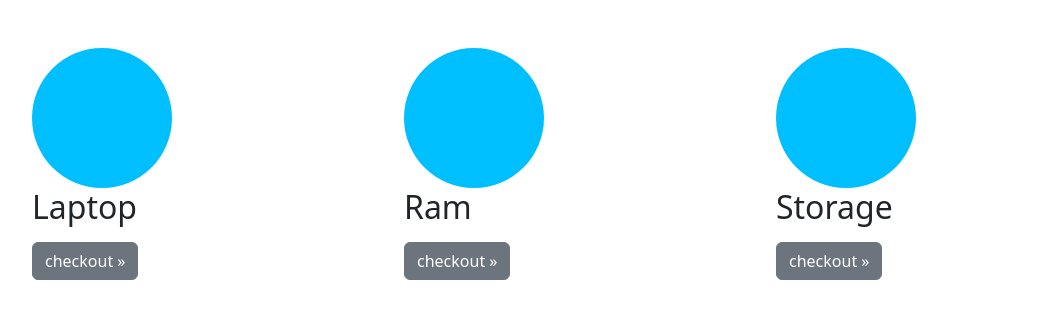
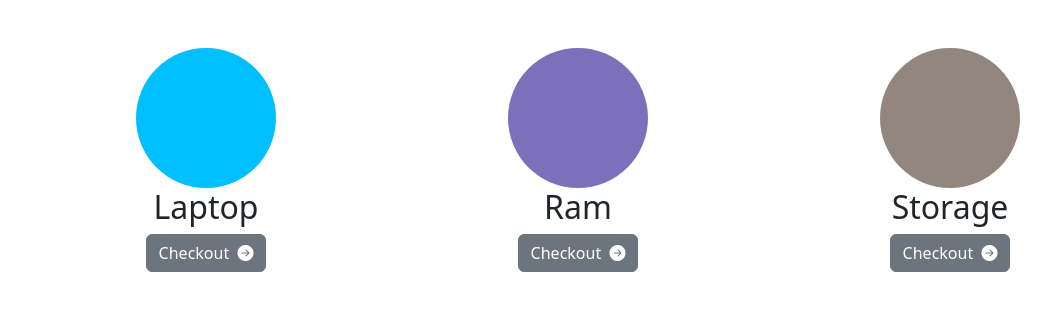
Before and after one commit to toto6038/db2prj, a Flask app: page / in a window 1280 px wide. Shown: the part 56-375 px from the top of the page, without its empty margins (62-1113 px from the left). Run offline with Flask 2, Linux system fonts and the light colour scheme; parts of the project's set-up code (start-up, migrations or seed data) failed here and were passed over.

Commit message:
feat: center text in columns

```diff
--- a/templates/index.html
+++ b/templates/index.html
@@ -4,45 +4,59 @@ Home
 {% endblock title %}
 {% block content %}
 
-<div class="container marketing">
+<div class="container-fluid">
 
     <!-- Three columns of text below the carousel -->
-    <div class="row">
-        <div class="col-lg-4">
+    <div class="row justify-content-center">
+
+        <div class="col mx-auto text-center">
             <svg class="bd-placeholder-img rounded-circle" width="140" height="140" xmlns="http://www.w3.org/2000/svg"
                 role="img" aria-label="Placeholder: 140x140" preserveAspectRatio="xMidYMid slice" focusable="false">
                 <title>Placeholder</title>
                 <rect width="100%" height="100%" fill="#00bfff" />
-                <text x="50%" y="50%" fill="#00bfff" dy=".3em">140x140</text>
             </svg>
 
             <h2 class="fw-normal">Laptop</h2>
-            <p></p>
-            <p><a class="btn btn-secondary" href="{{url_for('find_laptop', attribute = 'maker')}}">checkout &raquo;</a></p>
-        </div><!-- /.col-lg-4 -->
-        <div class="col-lg-4">
+            <p>
+                <a class="btn btn-secondary" href="{{url_for('find_laptop', attribute = 'maker')}}">
+                    Checkout
+                    <i class="bi bi-arrow-right-circle-fill ms-1"></i>
+                </a>
+            </p>
+        </div>
+
+        <div class="col mx-auto text-center">
             <svg class="bd-placeholder-img rounded-circle" width="140" height="140" xmlns="http://www.w3.org/2000/svg"
                 role="img" aria-label="Placeholder: 140x140" preserveAspectRatio="xMidYMid slice" focusable="false">
                 <title>Placeholder</title>
-                <rect width="100%" height="100%" fill="#00bfff" /><text x="50%" y="50%" fill="#00bfff"
-                    dy=".3em">140x140</text>
+                <rect width="100%" height="100%" fill="#7D70BA" />
             </svg>
 
             <h2 class="fw-normal">Ram</h2>
-            <p></p>
-            <p><a class="btn btn-secondary" href="{{url_for('find_ram', attribute = 'maker')}}">checkout &raquo;</a></p>
-        </div><!-- /.col-lg-4 -->
-        <div class="col-lg-4">
+            <p>
+                <a class="btn btn-secondary" href="{{url_for('find_ram', attribute = 'maker')}}">Checkout
+                    <i class="bi bi-arrow-right-circle-fill ms-1"></i>
+                </a>
+            </p>
+        </div>
+
+
+        <div class="col mx-auto text-center">
             <svg class="bd-placeholder-img rounded-circle" width="140" height="140" xmlns="http://www.w3.org/2000/svg"
                 role="img" aria-label="Placeholder: 140x140" preserveAspectRatio="xMidYMid slice" focusable="false">
                 <title>Placeholder</title>
-                <rect width="100%" height="100%" fill="#00bfff" /><text x="50%" y="50%" fill="#00bfff"
-                    dy=".3em">140x140</text>
+                <rect width="100%" height="100%" fill="#93867F" />
             </svg>
 
             <h2 class="fw-normal">Storage</h2>
-            <p></p>
-            <p><a class="btn btn-secondary" href="{{url_for('find_storage', attribute = 'maker')}}">checkout &raquo;</a></p>
-        </div><!-- /.col-lg-4 -->
-    </div><!-- /.row -->
+
+            <p>
+                <a class="btn btn-secondary" href="{{url_for('find_storage', attribute = 'maker')}}">
+                    Checkout
+                    <i class="bi bi-arrow-right-circle-fill ms-1"></i>
+                </a>
+            </p>
+        </div>
+
+    </div>
     {% endblock content %}
```
